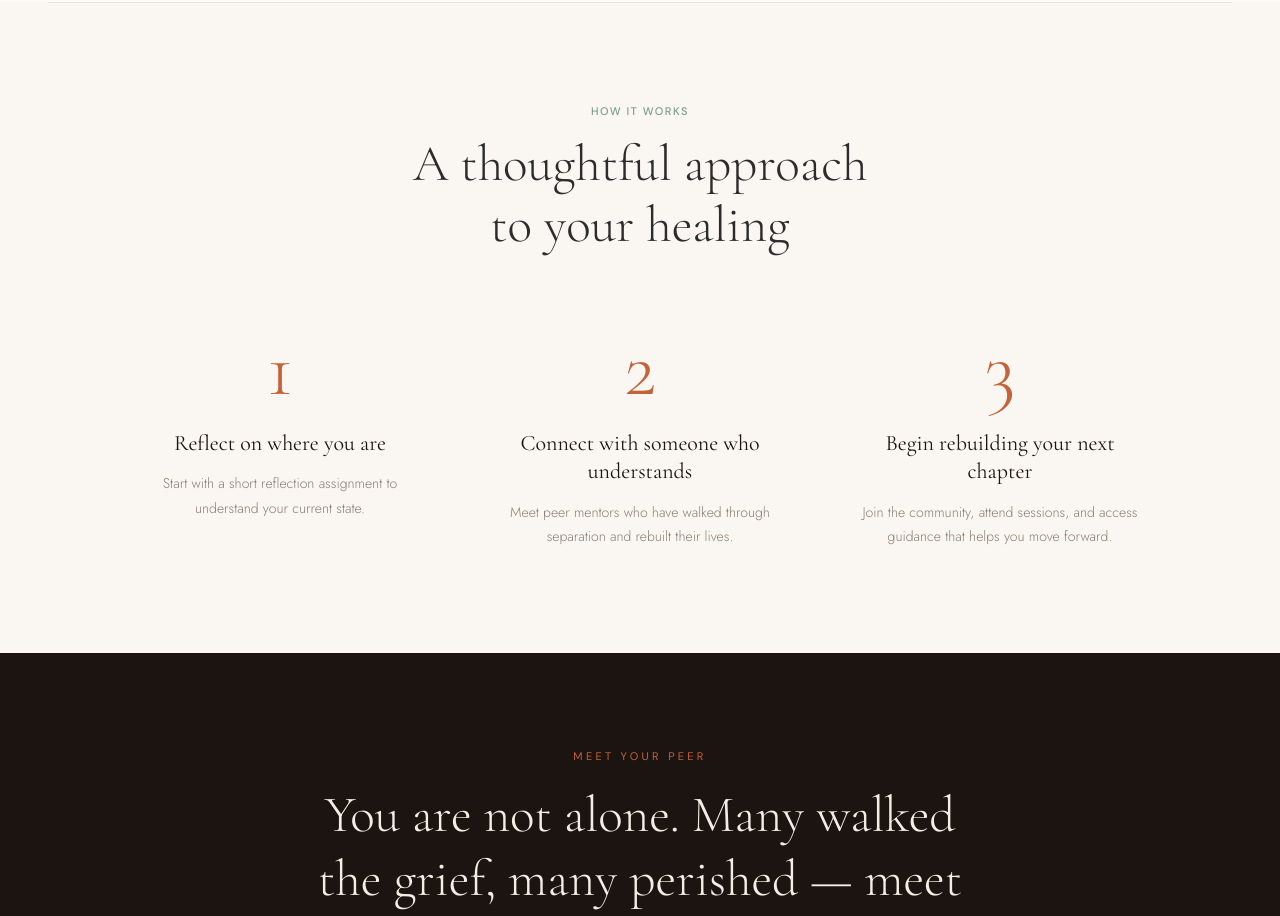
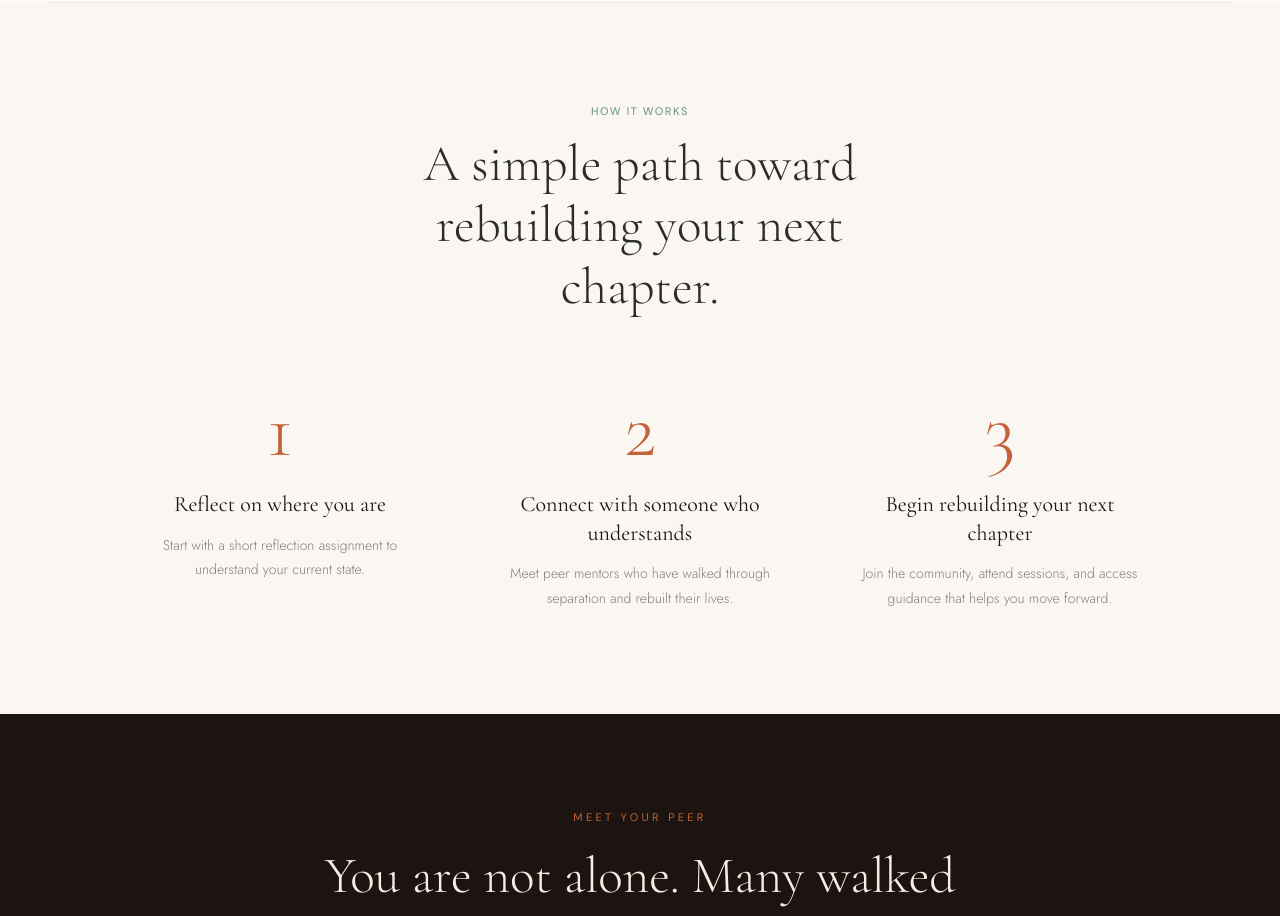
Before and after one commit to frombrokentobetterr-debug/CodeforFB2B, a React (Vite) app in the folder frontend/: page / in a window 1280 px wide. Shown: the part 1860-2776 px from the top of the page. Built offline with nearby package versions, Linux system fonts and the light colour scheme; no server answers.

Commit message:
Update LandingPage.jsx

```diff
--- a/frontend/src/components/LandingPage.jsx
+++ b/frontend/src/components/LandingPage.jsx
@@ -320,7 +320,7 @@ export default function LandingPage({ onStart }) {
           <div style={{ textAlign: "center", marginBottom: 64 }}>
             <div className="section-tag" style={{ display: "inline-block" }}>How It Works</div>
             <h2 className="section-title" style={{ maxWidth: 500, margin: "0 auto" }}>
-              A thoughtful approach to your healing
+              A simple path toward rebuilding your next chapter.
             </h2>
           </div>
           <div className="hiw-grid">
```
